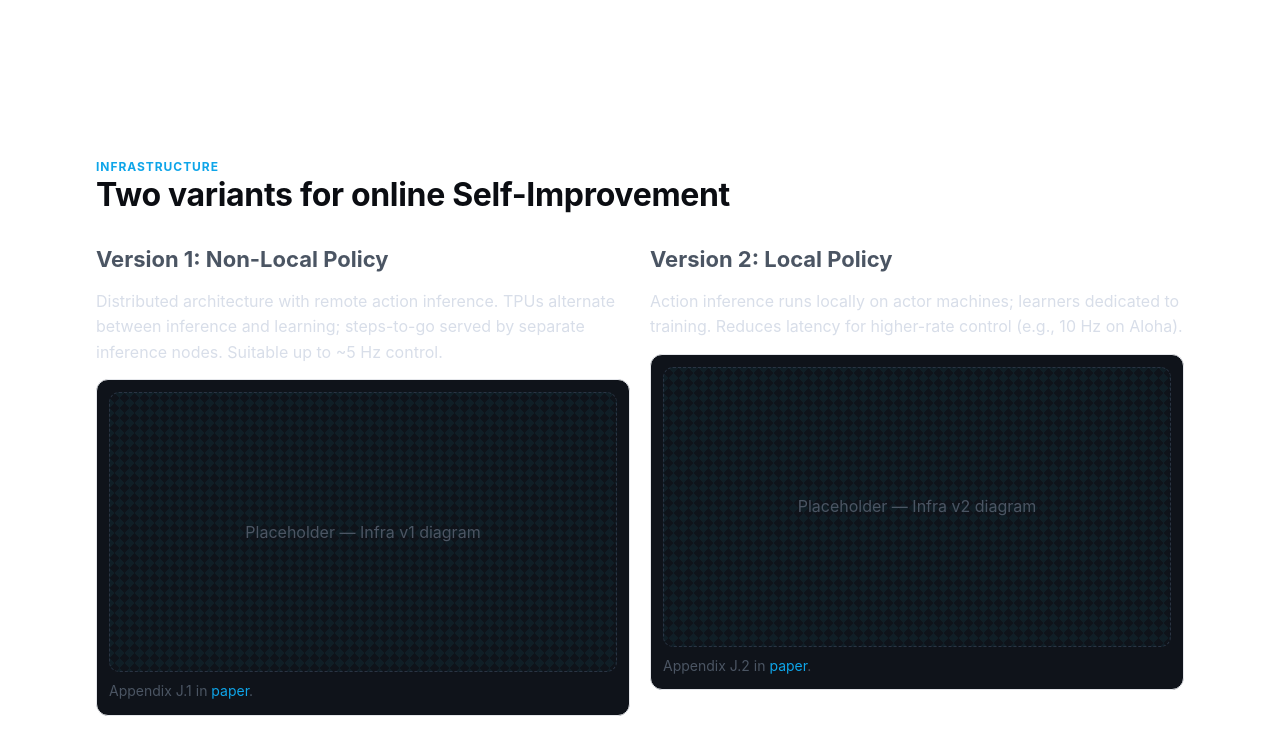
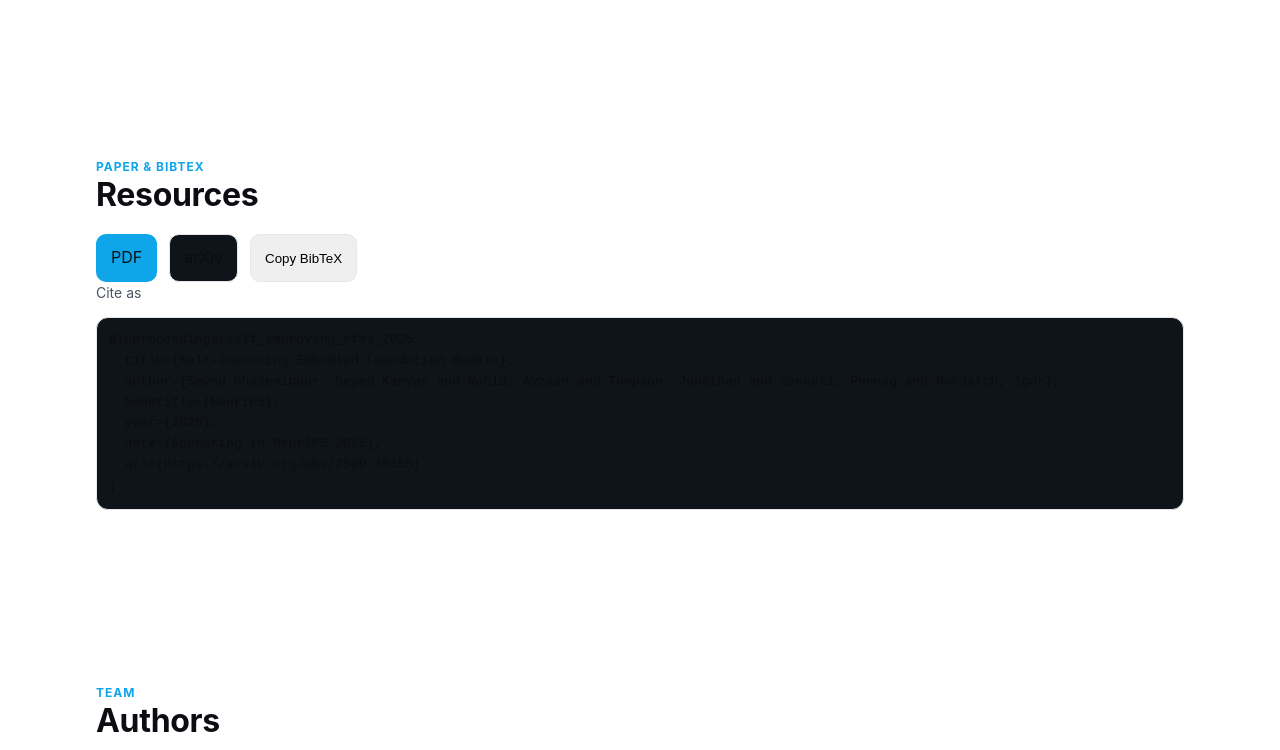
Before and after one commit to self-improving-efms/self-improving-efms.github.io, a plain HTML site: page index.html in a window 1280 px wide. Shown: the part 6110-6860 px from the top of the page. Drawn offline with nearby package versions, Linux system fonts and the light colour scheme.

Commit message:
progress

```diff
--- a/index.html
+++ b/index.html
@@ -345,34 +345,7 @@
             </div>
         </section>
 
-        <section id="infrastructure">
-            <div class="container">
-                <div class="kicker">Infrastructure</div>
-                <h2>Two variants for online Self-Improvement</h2>
-                <div class="grid grid-2">
-                    <div>
-                        <h3>Version 1: Non-Local Policy</h3>
-                        <p>Distributed architecture with remote action inference. TPUs alternate between inference and
-                            learning; steps-to-go served by separate inference nodes. Suitable up to ~5 Hz control.</p>
-                        <div class="figure">
-                            <div class="img-placeholder">Placeholder — Infra v1 diagram</div>
-                            <div class="figcaption">Appendix J.1 in <a href="https://arxiv.org/pdf/2509.15155"
-                                    target="_blank" rel="noopener">paper</a>.</div>
-                        </div>
-                    </div>
-                    <div>
-                        <h3>Version 2: Local Policy</h3>
-                        <p>Action inference runs locally on actor machines; learners dedicated to training. Reduces
-                            latency for higher-rate control (e.g., 10 Hz on Aloha).</p>
-                        <div class="figure">
-                            <div class="img-placeholder">Placeholder — Infra v2 diagram</div>
-                            <div class="figcaption">Appendix J.2 in <a href="https://arxiv.org/pdf/2509.15155"
-                                    target="_blank" rel="noopener">paper</a>.</div>
-                        </div>
-                    </div>
-                </div>
-            </div>
-        </section>
+
 
         <section id="paper">
             <div class="container">
```
